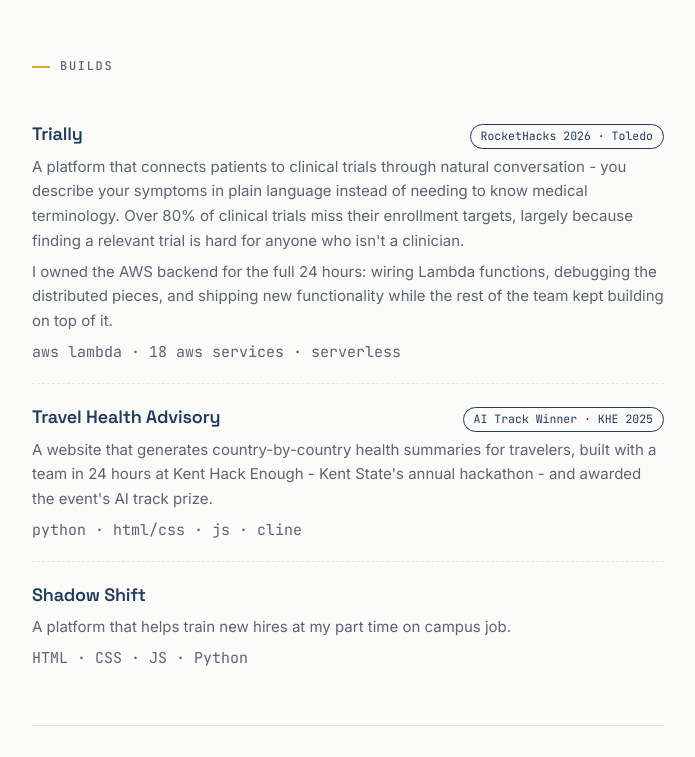
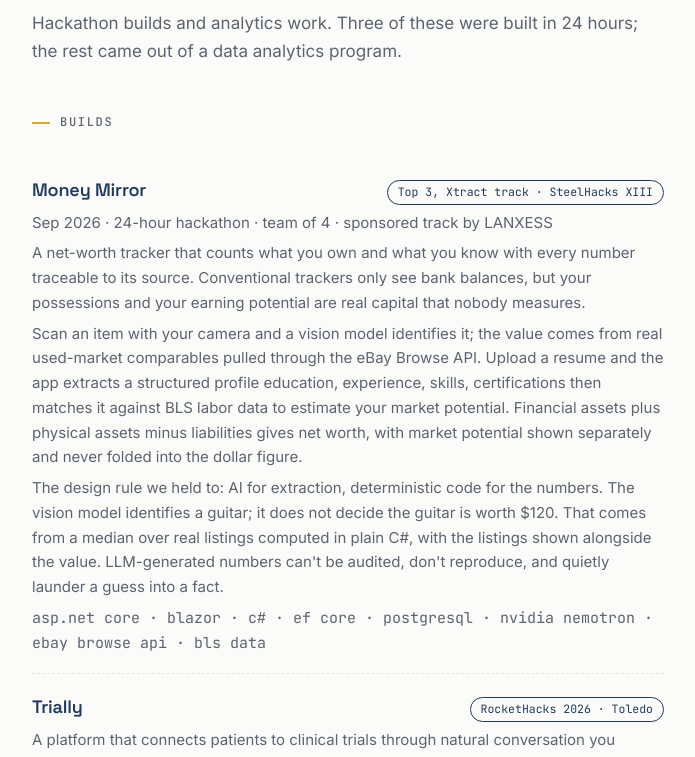
Before and after one commit to Sumedh-Joshi/sumedh-joshi.github.io, a plain HTML site: page projects.html in a window 1280 px wide. Shown: the part 177-934 px from the top of the page, without its empty margins (292-987 px from the left). Drawn offline with Linux system fonts and the light colour scheme.

Commit message:
Added Money mirror

```diff
--- a/projects.html
+++ b/projects.html
@@ -1,20 +1,15 @@
 <!DOCTYPE html>
 <html lang="en">
-
 <head>
 <meta charset="UTF-8">
 <meta name="viewport" content="width=device-width, initial-scale=1.0">
-  <title>Projects - Sumedh Joshi</title>
-  <meta name="description"
-    content="Projects by Sumedh Joshi - Trially, Travel Health Advisory, and data analytics work.">
+<title>Projects  Sumedh Joshi</title>
+<meta name="description" content="Projects by Sumedh Joshi  Trially, Travel Health Advisory, and data analytics work.">
 <link rel="preconnect" href="https://fonts.googleapis.com">
 <link rel="preconnect" href="https://fonts.gstatic.com" crossorigin>
-  <link
-    href="https://fonts.googleapis.com/css2?family=Space+Grotesk:wght@500;600;700&family=Inter:wght@400;500;600&family=JetBrains+Mono:wght@400;500&display=swap"
-    rel="stylesheet">
+<link href="https://fonts.googleapis.com/css2?family=Space+Grotesk:wght@500;600;700&family=Inter:wght@400;500;600&family=JetBrains+Mono:wght@400;500&display=swap" rel="stylesheet">
 <link rel="stylesheet" href="style.css">
 </head>
-
 <body>
 
 <nav class="site-nav">
@@ -34,6 +29,7 @@
 
   <header class="page-head">
     <h1>Projects</h1>
+    <p class="lede">Hackathon builds and analytics work. Three of these were built in 24 hours; the rest came out of a data analytics program.</p>
   </header>
 
   <section>
@@ -41,15 +37,23 @@
 
     <div class="entry">
       <div class="entry-head">
+        <h3><a href="https://devpost.com/software/pittmoney">Money Mirror</a></h3>
+        <span class="badge">Top 3, Xtract track · SteelHacks XIII</span>
+      </div>
+      <p class="org">Sep 2026 · 24-hour hackathon · team of 4 · sponsored track by LANXESS</p>
+      <p>A net-worth tracker that counts what you own and what you know  with every number traceable to its source. Conventional trackers only see bank balances, but your possessions and your earning potential are real capital that nobody measures.</p>
+      <p>Scan an item with your camera and a vision model identifies it; the value comes from real used-market comparables pulled through the eBay Browse API. Upload a resume and the app extracts a structured profile  education, experience, skills, certifications  then matches it against BLS labor data to estimate your market potential. Financial assets plus physical assets minus liabilities gives net worth, with market potential shown separately and never folded into the dollar figure.</p>
+      <p>The design rule we held to: AI for extraction, deterministic code for the numbers. The vision model identifies a guitar; it does not decide the guitar is worth $120. That comes from a median over real listings computed in plain C#, with the listings shown alongside the value. LLM-generated numbers can't be audited, don't reproduce, and quietly launder a guess into a fact.</p>
+      <p class="tools">asp.net core · blazor · c# · ef core · postgresql · nvidia nemotron · ebay browse api · bls data</p>
+    </div>
+
+    <div class="entry">
+      <div class="entry-head">
         <h3><a href="https://devpost.com/software/trially">Trially</a></h3>
         <span class="badge">RocketHacks 2026 · Toledo</span>
       </div>
-        <p>A platform that connects patients to clinical trials through natural conversation - you describe your
-          symptoms in plain language instead of needing to know medical terminology. Over 80% of clinical trials miss
-          their enrollment targets, largely because finding a relevant trial is hard for anyone who isn't a clinician.
-        </p>
-        <p>I owned the AWS backend for the full 24 hours: wiring Lambda functions, debugging the distributed pieces, and
-          shipping new functionality while the rest of the team kept building on top of it.</p>
+      <p>A platform that connects patients to clinical trials through natural conversation  you describe your symptoms in plain language instead of needing to know medical terminology. Over 80% of clinical trials miss their enrollment targets, largely because finding a relevant trial is hard for anyone who isn't a clinician.</p>
+      <p>I owned the AWS backend for the full 24 hours: wiring Lambda functions, debugging the distributed pieces, and shipping new functionality while the rest of the team kept building on top of it.</p>
       <p class="tools">aws lambda · 18 aws services · serverless</p>
     </div>
 
@@ -58,20 +62,9 @@
         <h3><a href="https://devpost.com/software/travel-health-advisory">Travel Health Advisory</a></h3>
         <span class="badge">AI Track Winner · KHE 2025</span>
       </div>
-        <p>A website that generates country-by-country health summaries for travelers, built with a team in 24 hours at
-          Kent Hack Enough - Kent State's annual hackathon - and awarded the event's AI track prize.</p>
+      <p>A website that generates country-by-country health summaries for travelers, built with a team in 24 hours at Kent Hack Enough  Kent State's annual hackathon  and awarded the event's AI track prize.</p>
       <p class="tools">python · html/css · js · cline</p>
     </div>
-
-      <div class="entry">
-        <div class="entry-head">
-          <h3><a href="https://shadow-shift.sumedh-joshi.com/">Shadow Shift</a></h3>
-        </div>
-        <p>A platform that helps train new hires at my part time on campus job.</p>
-        <p class="tools">HTML · CSS · JS · Python </p>
-      </div>
-      </div>
-    </section>
   </section>
 
   <section>
@@ -82,8 +75,7 @@
         <h3>Intel Device Repurposing Analysis</h3>
         <span class="dates">2025</span>
       </div>
-        <p>SQL analysis of Intel's device-repurposing data to quantify energy savings and CO₂ reductions by device type
-          and region, with visual summaries that ranked repurposing strategies by environmental impact.</p>
+      <p>SQL analysis of Intel's device-repurposing data to quantify energy savings and CO₂ reductions by device type and region, with visual summaries that ranked repurposing strategies by environmental impact.</p>
       <p class="tools">sql · data visualization</p>
     </div>
 
@@ -92,19 +84,17 @@
         <h3>Recording Academy Audience Analysis</h3>
         <span class="dates">2025</span>
       </div>
-        <p>Engagement and KPI analysis across two Recording Academy (Grammy.com) web properties, delivered as
-          data-driven recommendations backed by visualizations.</p>
+      <p>Engagement and KPI analysis across two Recording Academy (Grammy.com) web properties, delivered as data-driven recommendations backed by visualizations.</p>
       <p class="tools">python · pandas · plotly</p>
     </div>
   </section>
 
   <footer>
-      <span>Sumedh Joshi</span>
+    <span>© 2026 Sumedh Joshi</span>
     <span><a href="contact.html">get in touch →</a></span>
   </footer>
 
 </main>
 
 </body>
-
 </html>
```
Also changed, not shown: research.html (+1 -1 lines). Lines whose indentation alone changed are shown as unchanged.
